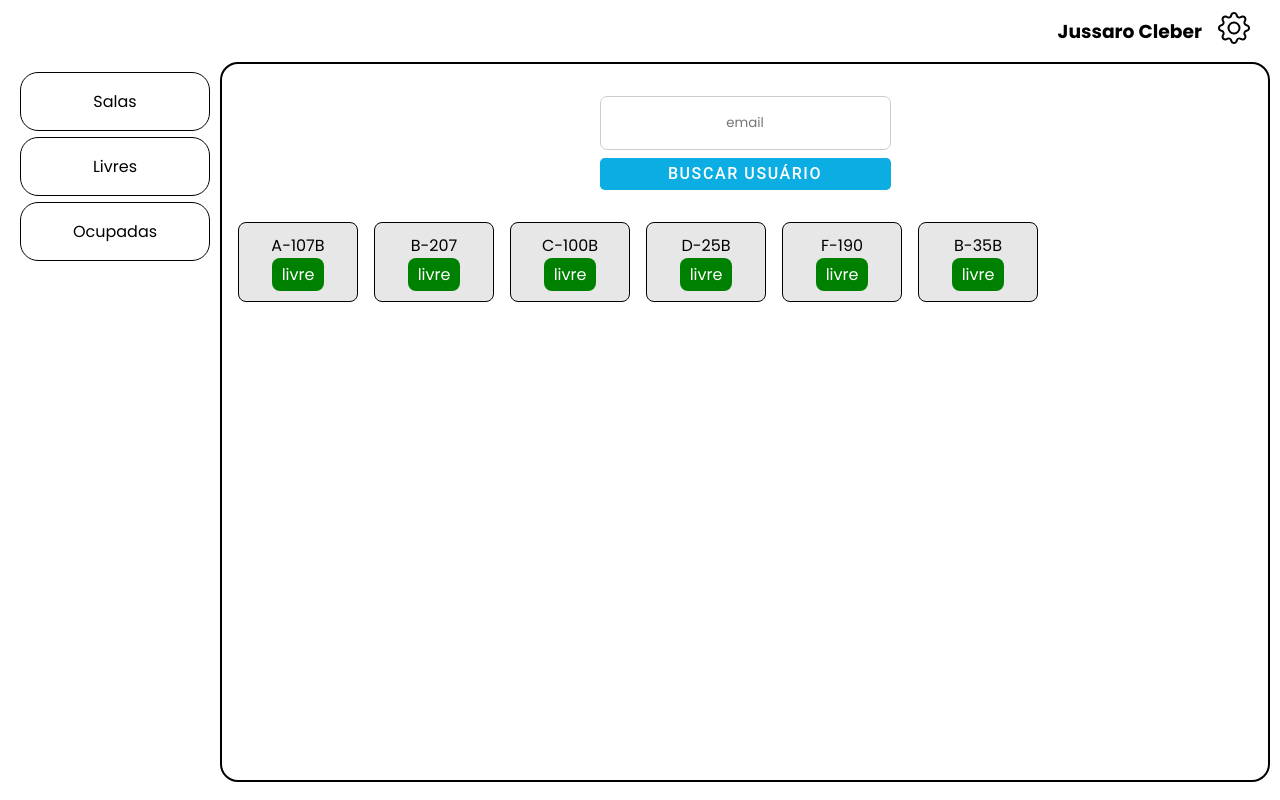
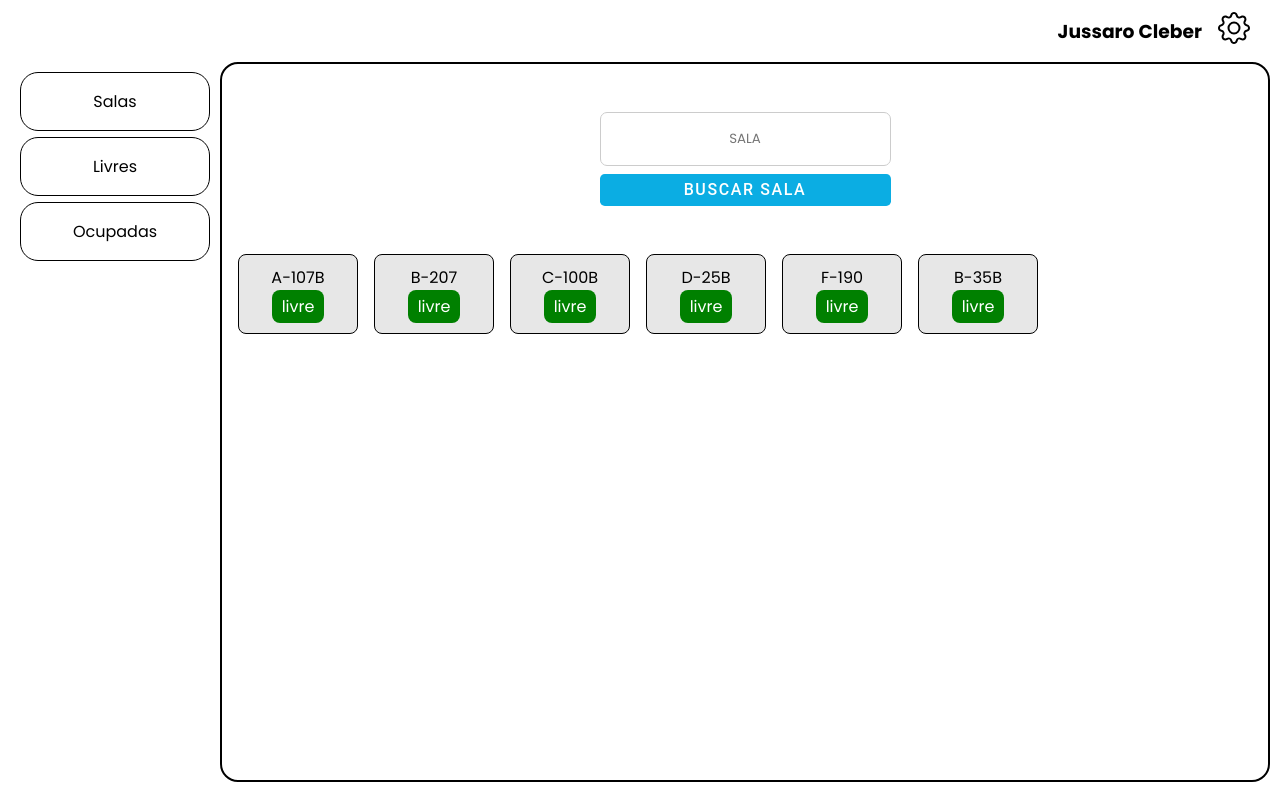
Before and after one commit to DiegoCoura/front-claviculario, a React (Vite) app: page /user in a window 1280 px wide. Built offline with nearby package versions, Linux system fonts and the light colour scheme.

Commit message:
feat: create SearchForm component

```diff
--- /dev/null
+++ b/src/components/Form/SearchForm.jsx
@@ -0,0 +1,27 @@
+import { useForm } from "react-hook-form";
+import { RequestContainer } from "../../pages/User/ClassRequests/ClassRequestsStyled";
+import Button from "../Button/Button";
+import Input from "../Input/Input";
+
+export default function SearchForm({ placeholder, inputName, onSearch }) {
+    const {
+        register: registerSearch,
+        handleSubmit: handleSearch,
+      } = useForm();
+
+  return (
+    <>
+      <RequestContainer>
+        <form action="get" onSubmit={handleSearch(onSearch)}>
+          <Input
+            type="text"
+            placeholder={placeholder}
+            name={inputName}
+            register={registerSearch}
+          />
+          <Button type={"submit"} text={`Buscar ${placeholder}`} />
+        </form>
+      </RequestContainer>{" "}
+    </>
+  );
+}
--- a/src/pages/User/ClassRooms/ClassRooms.jsx
+++ b/src/pages/User/ClassRooms/ClassRooms.jsx
@@ -16,25 +16,26 @@ import { RequestContainer } from "../ClassRequests/ClassRequestsStyled";
 import Input from "../../../components/Input/Input";
 import Button from "../../../components/Button/Button";
 import { Users } from "../../../mock-data/Users";
+import SearchForm from "../../../components/Form/SearchForm";
 
 export default function ClassRooms() {
   const { user } = useContext(UserContext);
   const [currRoom, setCurrRoom] = useState("");
   const [currentUser, setCurrentUser] = useState({});
 
-  const {
-    register: registerSearch,
-    handleSubmit: handleSearch,
-    reset,
-  } = useForm();
+  const onSearch = (data) => {
+    // if (!data.email) return;
+    if (data.email) {
+      const { email } = data;
+      const searchUser = getUserByEmail(Users, email.toLowerCase());
+      setCurrentUser(searchUser);
+    }
 
-  const onSearch = (data) => {
-    if (!data.email) return;
-    const { email } = data;
-    const searchUser = getUserByEmail(Users, email.toLowerCase());
-    setCurrentUser(searchUser);
-
-    reset();
+    if (data.room) {
+      const { room } = data;
+      const searchRoom = getRoom(roomsDB, room.toUpperCase());
+      setCurrRoom(searchRoom);
+    }
   };
 
   const selectRoom = (e) => {
@@ -86,6 +87,15 @@ export default function ClassRooms() {
     <>
       {(currRoom && (
         <SingleRoomContainer>
+          {user.role === "admin" && (
+            <RequestContainer>
+              <SearchForm
+                onSearch={onSearch}
+                placeholder={"email"}
+                inputName={"email"}
+              />
+            </RequestContainer>
+          )}
           <UsersListContainer>
             <h1>SALA: {currRoom.room}</h1>
             {currRoomUsersList}
@@ -95,16 +105,13 @@ export default function ClassRooms() {
       )) || (
         <ClassRoomsContainer>
           <RequestContainer>
-            <form action="" onSubmit={handleSearch(onSearch)}>
-              <Input
-                type="text"
-                placeholder="email"
-                name="email"
-                register={registerSearch}
-              />
-              <Button type={"submit"} text={"Buscar usuário"} />
-            </form>
+            <SearchForm
+              onSearch={onSearch}
+              placeholder={"SALA"}
+              inputName={"room"}
+            />
           </RequestContainer>
+
           <RoomsList>{roomsList}</RoomsList>
         </ClassRoomsContainer>
       )}
```
